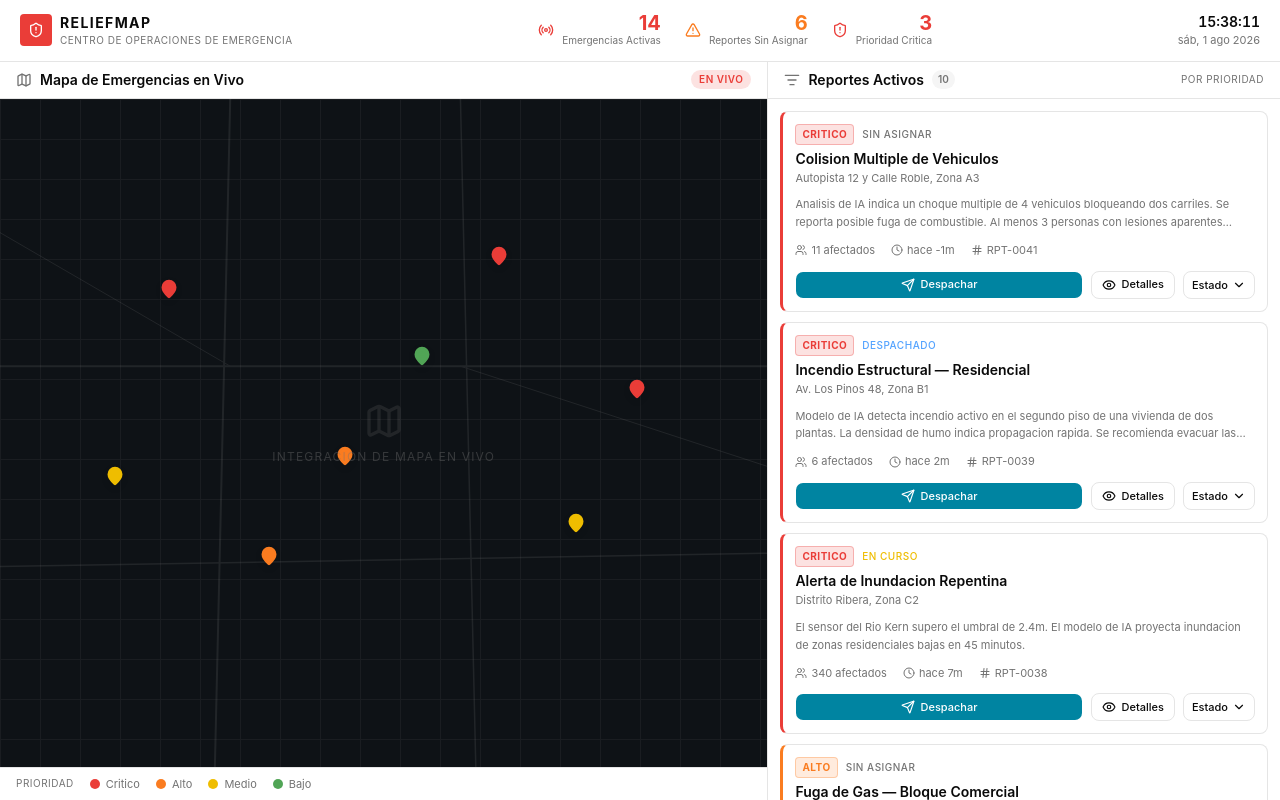
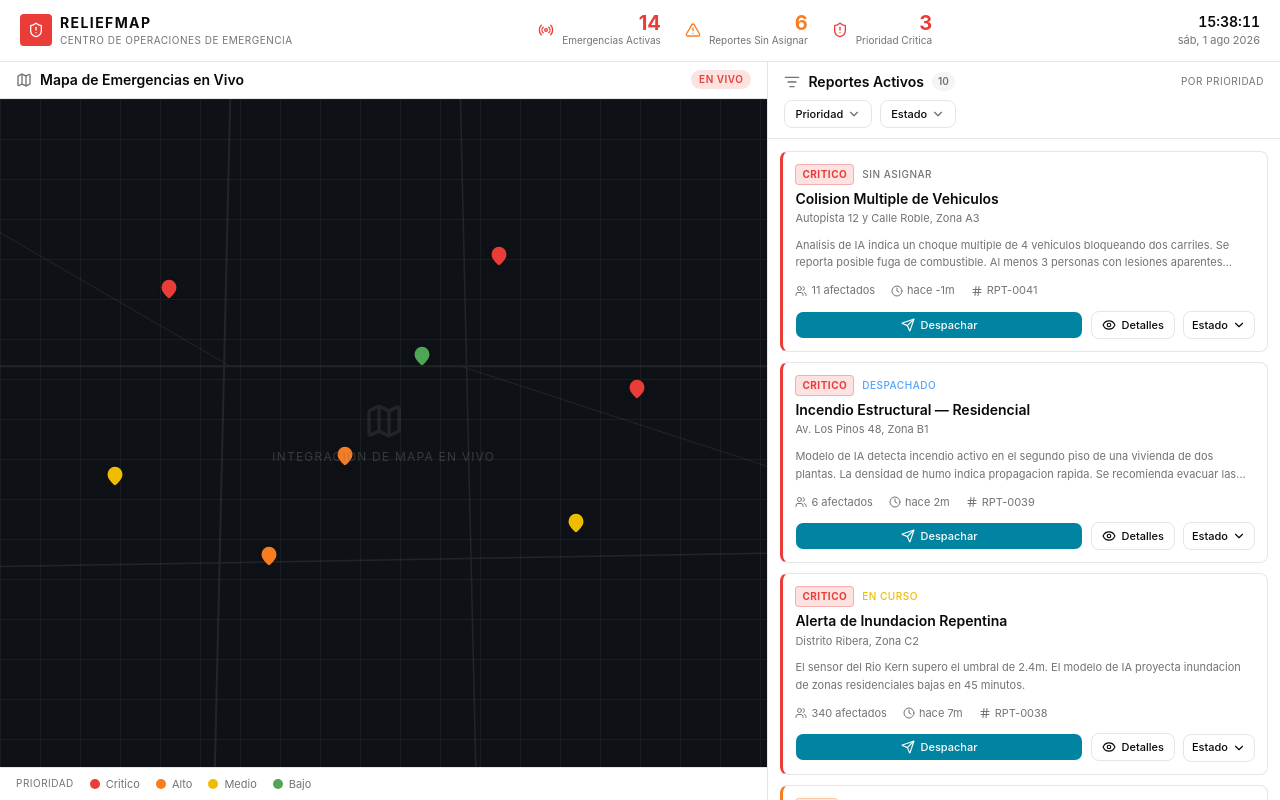
Before and after one commit to AlejoMistra/reliefmap, a Next.js app: page / in a window 1280 px wide. Built offline with nearby package versions, Linux system fonts and the light colour scheme.

Commit message:
feat: add filters and dropdowns to EmergencyFeed component
Co-authored-by: Mistraletti Alejo <159870869+AlejoMistra@users.noreply.github.com>

```diff
--- a/components/dashboard/EmergencyFeed.tsx
+++ b/components/dashboard/EmergencyFeed.tsx
@@ -1,37 +1,174 @@
-import { ListFilter } from "lucide-react"
-import { EMERGENCIES, PRIORITY_ORDER } from "@/lib/emergencies"
+"use client"
+
+import { useState } from "react"
+import { ListFilter, ChevronDown, X } from "lucide-react"
+import { EMERGENCIES, PRIORITY_ORDER, STATUS_LABELS } from "@/lib/emergencies"
+import type { Priority, Status } from "@/lib/emergencies"
 import { EmergencyCard } from "./EmergencyCard"
+import { Button } from "@/components/ui/button"
+import {
+  DropdownMenu,
+  DropdownMenuContent,
+  DropdownMenuItem,
+  DropdownMenuTrigger,
+} from "@/components/ui/dropdown-menu"
 
-const sorted = [...EMERGENCIES].sort(
-  (a, b) => PRIORITY_ORDER[a.priority] - PRIORITY_ORDER[b.priority]
-)
+const PRIORITY_OPTIONS: { value: Priority; label: string }[] = [
+  { value: "critical", label: "Critico" },
+  { value: "high", label: "Alto" },
+  { value: "medium", label: "Medio" },
+  { value: "low", label: "Bajo" },
+]
+
+const STATUS_OPTIONS: { value: Status; label: string }[] = [
+  { value: "unassigned", label: STATUS_LABELS.unassigned },
+  { value: "dispatched", label: STATUS_LABELS.dispatched },
+  { value: "in-progress", label: STATUS_LABELS["in-progress"] },
+  { value: "resolved", label: STATUS_LABELS.resolved },
+]
 
 export function EmergencyFeed() {
+  const [priorityFilter, setPriorityFilter] = useState<Priority | null>(null)
+  const [statusFilter, setStatusFilter] = useState<Status | null>(null)
+
+  const filtered = [...EMERGENCIES]
+    .filter((e) => (priorityFilter ? e.priority === priorityFilter : true))
+    .filter((e) => (statusFilter ? e.status === statusFilter : true))
+    .sort((a, b) => PRIORITY_ORDER[a.priority] - PRIORITY_ORDER[b.priority])
+
+  const hasActiveFilters = priorityFilter !== null || statusFilter !== null
+
+  function clearFilters() {
+    setPriorityFilter(null)
+    setStatusFilter(null)
+  }
+
   return (
     <div className="flex h-full flex-col">
       {/* Panel header */}
-      <div className="flex items-center justify-between border-b border-border px-4 py-2">
+      <div className="flex flex-col gap-2 border-b border-border px-4 py-2.5">
+        <div className="flex items-center justify-between">
           <div className="flex items-center gap-2">
             <ListFilter className="h-4 w-4 text-muted-foreground" />
             <span className="text-sm font-semibold text-foreground">
               Reportes Activos
             </span>
             <span className="rounded-full bg-muted px-1.5 py-0.5 text-[10px] font-semibold text-muted-foreground">
-            {sorted.length}
+              {filtered.length}
             </span>
+            {hasActiveFilters && (
+              <span className="rounded-full bg-em-accent/15 px-1.5 py-0.5 text-[10px] font-semibold text-em-accent border border-em-accent/30">
+                Filtrado
+              </span>
+            )}
           </div>
           <span className="text-[10px] text-muted-foreground uppercase tracking-wider">
             Por prioridad
           </span>
         </div>
 
+        {/* Filter controls */}
+        <div className="flex items-center gap-2">
+          {/* Priority filter */}
+          <DropdownMenu>
+            <DropdownMenuTrigger asChild>
+              <Button
+                size="sm"
+                variant="outline"
+                className={`h-7 gap-1 text-[11px] px-2.5 ${
+                  priorityFilter
+                    ? "border-em-accent/60 bg-em-accent/10 text-em-accent hover:bg-em-accent/15"
+                    : ""
+                }`}
+              >
+                {priorityFilter
+                  ? PRIORITY_OPTIONS.find((p) => p.value === priorityFilter)?.label
+                  : "Prioridad"}
+                <ChevronDown className="h-3 w-3 opacity-60" />
+              </Button>
+            </DropdownMenuTrigger>
+            <DropdownMenuContent align="start" className="text-xs">
+              {PRIORITY_OPTIONS.map((opt) => (
+                <DropdownMenuItem
+                  key={opt.value}
+                  className={`text-xs ${priorityFilter === opt.value ? "font-semibold" : ""}`}
+                  onSelect={() =>
+                    setPriorityFilter(
+                      priorityFilter === opt.value ? null : opt.value
+                    )
+                  }
+                >
+                  {opt.label}
+                </DropdownMenuItem>
+              ))}
+            </DropdownMenuContent>
+          </DropdownMenu>
+
+          {/* Status filter */}
+          <DropdownMenu>
+            <DropdownMenuTrigger asChild>
+              <Button
+                size="sm"
+                variant="outline"
+                className={`h-7 gap-1 text-[11px] px-2.5 ${
+                  statusFilter
+                    ? "border-em-accent/60 bg-em-accent/10 text-em-accent hover:bg-em-accent/15"
+                    : ""
+                }`}
+              >
+                {statusFilter
+                  ? STATUS_LABELS[statusFilter]
+                  : "Estado"}
+                <ChevronDown className="h-3 w-3 opacity-60" />
+              </Button>
+            </DropdownMenuTrigger>
+            <DropdownMenuContent align="start" className="text-xs">
+              {STATUS_OPTIONS.map((opt) => (
+                <DropdownMenuItem
+                  key={opt.value}
+                  className={`text-xs ${statusFilter === opt.value ? "font-semibold" : ""}`}
+                  onSelect={() =>
+                    setStatusFilter(
+                      statusFilter === opt.value ? null : opt.value
+                    )
+                  }
+                >
+                  {opt.label}
+                </DropdownMenuItem>
+              ))}
+            </DropdownMenuContent>
+          </DropdownMenu>
+
+          {/* Clear filters */}
+          {hasActiveFilters && (
+            <Button
+              size="sm"
+              variant="ghost"
+              className="h-7 gap-1 text-[11px] px-2 text-muted-foreground hover:text-foreground"
+              onClick={clearFilters}
+            >
+              <X className="h-3 w-3" />
+              Limpiar
+            </Button>
+          )}
+        </div>
+      </div>
+
       {/* Scrollable feed */}
       <div className="flex-1 overflow-y-auto p-3">
+        {filtered.length === 0 ? (
+          <div className="flex h-full items-center justify-center">
+            <p className="text-sm text-muted-foreground">
+              No hay reportes que coincidan con los filtros.
+            </p>
+          </div>
+        ) : (
           <div className="flex flex-col gap-2.5">
-          {sorted.map((emergency) => (
+            {filtered.map((emergency) => (
               <EmergencyCard key={emergency.id} emergency={emergency} />
             ))}
           </div>
+        )}
       </div>
     </div>
   )
```
Lines whose indentation alone changed are shown as unchanged.
